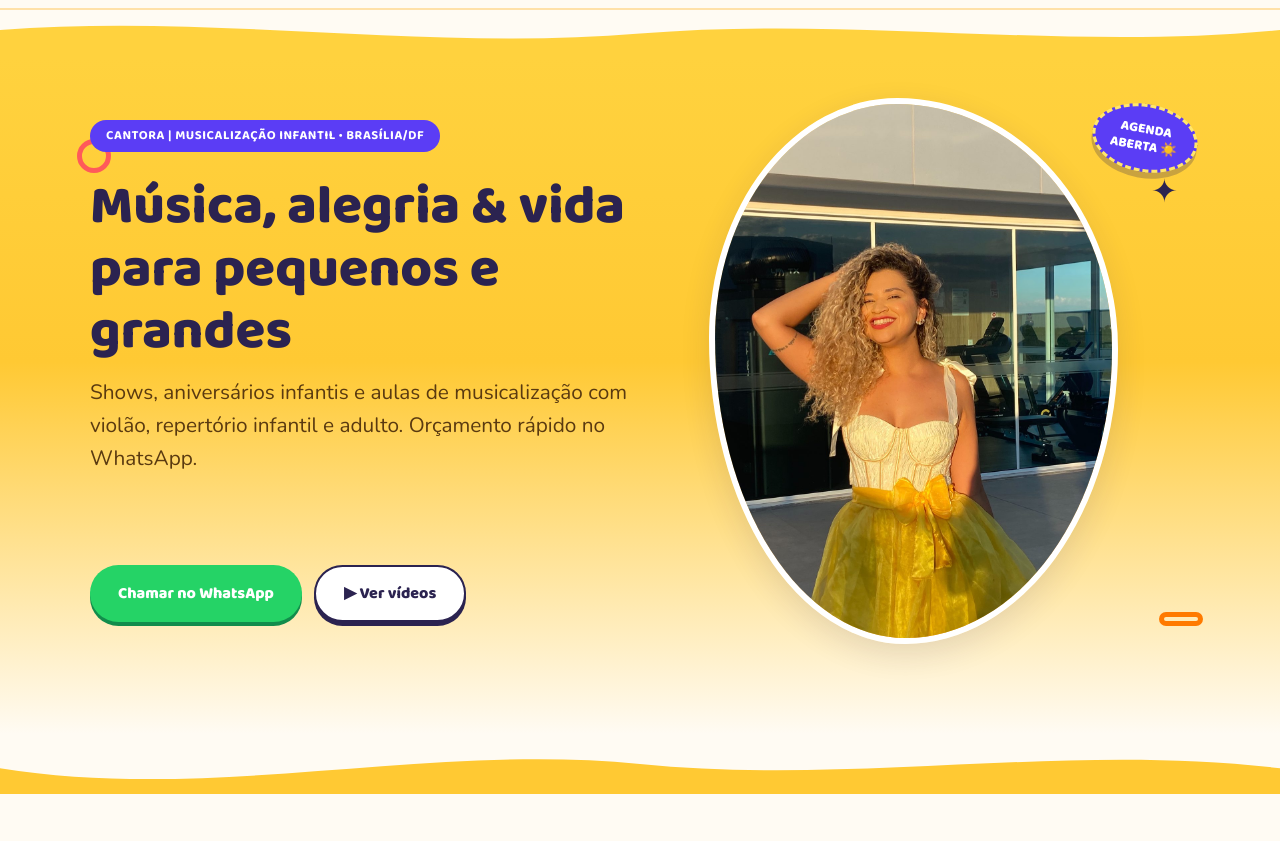
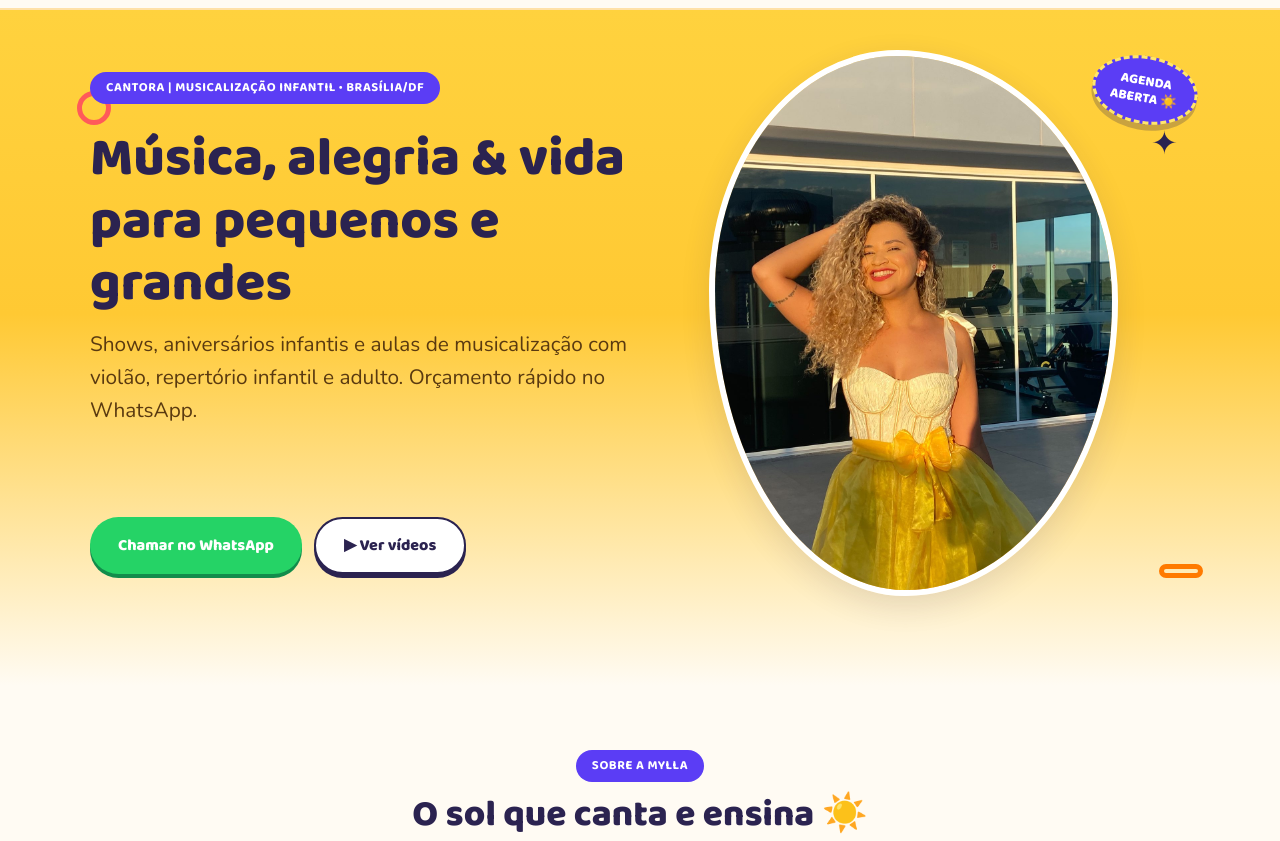
Before and after one commit to wangazzu/mylla-soul, a plain HTML site: page index.html in a window 1280 px wide. Shown: the part 60-901 px from the top of the page. Drawn offline with nearby package versions, Linux system fonts and the light colour scheme.

Commit message:
Remove bordas em onda do hero

```diff
--- a/css/style.css
+++ b/css/style.css
@@ -85,10 +85,6 @@ section .card,section form,section details{text-align:left}
 .d4{bottom:16%;right:6%;width:44px;height:14px;border:5px solid var(--laranja);border-radius:100px;transform:rotate(-14deg);animation-delay:1.6s}
 @keyframes flutuar{0%,100%{transform:translateY(0) rotate(0)}50%{transform:translateY(-14px) rotate(6deg)}}
 /* Onda divisória do hero */
-.onda{display:block;width:100%;height:60px;background:var(--creme);margin-bottom:-2px}
-.onda path{fill:#FFC933}
-.onda-topo{display:block;width:100%;height:50px;background:#FFD23E;margin-bottom:-2px}
-.onda-topo path{fill:var(--creme)}
 /* Sobre */
 .sobre-card{display:grid;gap:20px;align-items:center}
 .sobre-foto{border-radius:var(--radius);width:100%;max-width:420px;height:auto;display:block;margin:0 auto;box-shadow:var(--shadow)}
--- a/index.html
+++ b/index.html
@@ -32,7 +32,6 @@
   </div>
 </header>
 
-<svg class="onda-topo" viewBox="0 0 1440 70" preserveAspectRatio="none" aria-hidden="true"><path d="M0,0 L1440,0 L1440,28 C1200,58 960,8 720,33 C480,58 240,5 0,28 Z"/></svg>
 <div class="hero" id="conteudo">
   <div class="doodles" aria-hidden="true"><span class="d1"></span><span class="d2"></span><span class="d3">✦</span><span class="d4"></span></div>
   <div class="container hero-inner">
@@ -51,7 +50,6 @@
     </div>
   </div>
 </div>
-<svg class="onda" viewBox="0 0 1440 70" preserveAspectRatio="none" aria-hidden="true"><path d="M0,40 C240,80 480,10 720,35 C960,60 1200,10 1440,40 L1440,70 L0,70 Z"/></svg>
 
 <section id="sobre">
   <div class="container">
```
